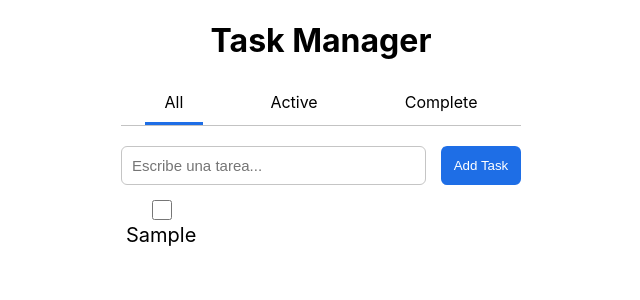
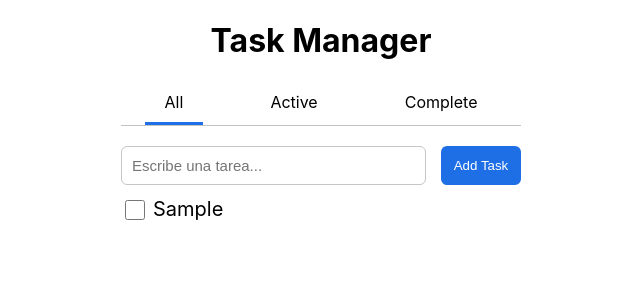
Before and after one commit to Blackdeerbrand/Task_Manager, a React (Create React App) app: page / in a window 1280 px wide. Both pictures are taken after typing "Sample" into the empty fields and a click on the button "Add Task". Shown: the top 300 px of the page, without its empty margins (319-959 px from the left). Built offline with nearby package versions, Linux system fonts and the light colour scheme.

Commit message:
[/]Change Elements for Vercel Upload

```diff
--- a/src/components/TaskList.js
+++ b/src/components/TaskList.js
@@ -22,8 +22,8 @@ export const TaskList = ({deleteTask, updateTask, tabview, taskview}) => {
                     taskview.map((task)=>{
                         return(
                             <>
-                                <div className="todo-checkbox" key={task.id}>
-                                    <div>
+                                <div className="task-checkbox" key={task.id}>
+                                    <div style={{display:'inline-flex', alignItems:"center"}}>
                                         <input type="checkbox"
                                         className="check form-control"
                                         name={"check" + task.id}
--- a/src/styles/styles.css
+++ b/src/styles/styles.css
@@ -70,7 +70,7 @@ code {
     background-color: rgb(55, 123, 226);
 }
 
-.todo-checkbox{
+.task-checkbox{
     display: flex;
     flex-direction: row;
     flex-wrap: nowrap;
@@ -78,30 +78,30 @@ code {
     margin: 10px 0;
 }
 
-.todo-checkbox .delete-one{
+.task-checkbox .delete-one{
     cursor: pointer;
 }
 
-.todo-checkbox .todo-content{
-    display: flex;
+.task-checkbox .todo-content{
+    display: inline-flex;
     flex-direction: row;
     flex-wrap: nowrap;
     justify-content: flex-start;
 }
 
-.todo-checkbox .check{
+.task-checkbox .check{
     vertical-align: middle;
     width: 20px;
     height: 20px;
     margin-top: 5px;
 }
 
-.todo-checkbox p{
+.task-checkbox p{
     margin: 0 5px;
     font-size: 20px;
 }
 
-.todo-checkbox .check:checked + p{
+.task-checkbox .check:checked + p{
     text-decoration: line-through;
 }
 
--- a/src/views/Main.js
+++ b/src/views/Main.js
@@ -89,9 +89,18 @@ export default function TaskTabs() {
     <>
       <h1>Task Manager</h1>
       <div id="options">
-        <div onClick={(e)=>{settabview('all'), changeOption(e)}} className="active" >All</div>
-        <div onClick={(e)=>{settabview('active'), changeOption(e)}}>Active</div>
-        <div onClick={(e)=>{settabview('completed'), changeOption(e)}}>Complete</div>
+        <div onClick={(e)=>{
+          settabview('all')
+          changeOption(e)
+        }} className="active" >All</div>
+        <div onClick={(e)=>{
+          settabview('active')
+          changeOption(e)
+        }}>Active</div>
+        <div onClick={(e)=>{
+          settabview('completed')
+          changeOption(e)
+        }}>Complete</div>
       </div>
       <Searchbar saveTask={(task)=>{addTask(task)}} />
       <TaskList
```
